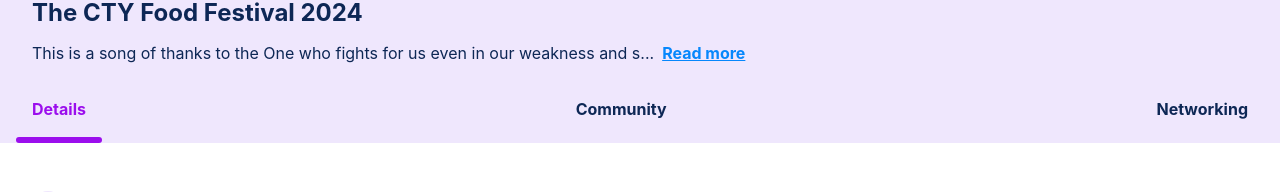
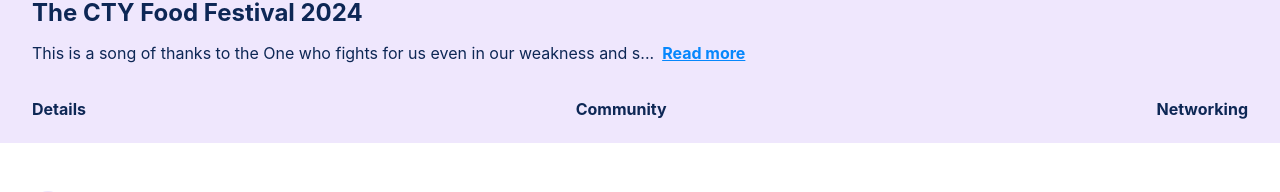
Before and after one commit to dazzling-bright/eventpadi_mobileWeb, a React (Vite) app: page / in a window 1280 px wide. Before the commit this address led to /event-details. Shown: the part 716-908 px from the top of the page. Built offline with nearby package versions, Linux system fonts and the light colour scheme.

Commit message:
adjust the hero navigation bar section

```diff
--- a/src/App.tsx
+++ b/src/App.tsx
@@ -1,9 +1,4 @@
-import {
-  BrowserRouter as Router,
-  Route,
-  Routes,
-  Navigate,
-} from "react-router-dom";
+import { BrowserRouter as Router, Route, Routes } from "react-router-dom";
 import Hero from "./components/Hero";
 import EventDetails from "./components/EventDetails";
 import Community from "./components/Community";
@@ -14,7 +9,7 @@ function App() {
     <Router>
       <Hero />
       <Routes>
-        <Route path="/" element={<Navigate to="/event-details" />} />
+        <Route path="/" element={<EventDetails />} />
         <Route path="/event-details" element={<EventDetails />} />
         <Route path="/community" element={<Community />} />
         <Route path="/networking" element={<Networking />} />
--- a/src/components/shared/HeroNavBar.tsx
+++ b/src/components/shared/HeroNavBar.tsx
@@ -19,14 +19,14 @@ const HeroNavBar: React.FC<HeroNavBarProps> = ({ details }) => {
   return (
     <Flex
       my={4}
-      alignItems={["center", "flex-start"]}
-      justifyContent={["center", "space-between"]}
+      alignItems="center"
+      justifyContent="space-between"
       flexWrap="wrap"
     >
       {details.map((item, index) => (
         <Box
           key={index}
-          width={["100%", "fit-content"]}
+          width="fit-content"
           textAlign="center"
           _hover={{
             cursor: "pointer",
```
Also changed, not shown: 2 other files (tests, documents, lock files or other folders).
